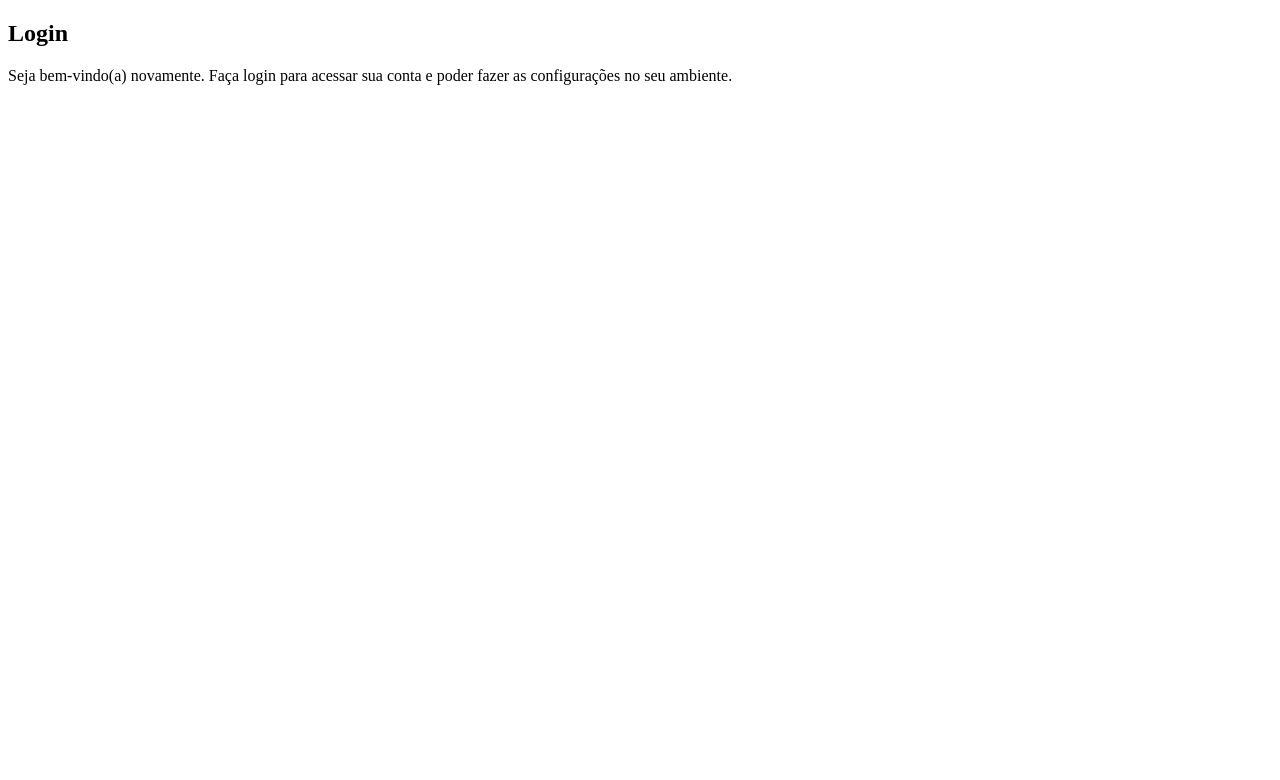
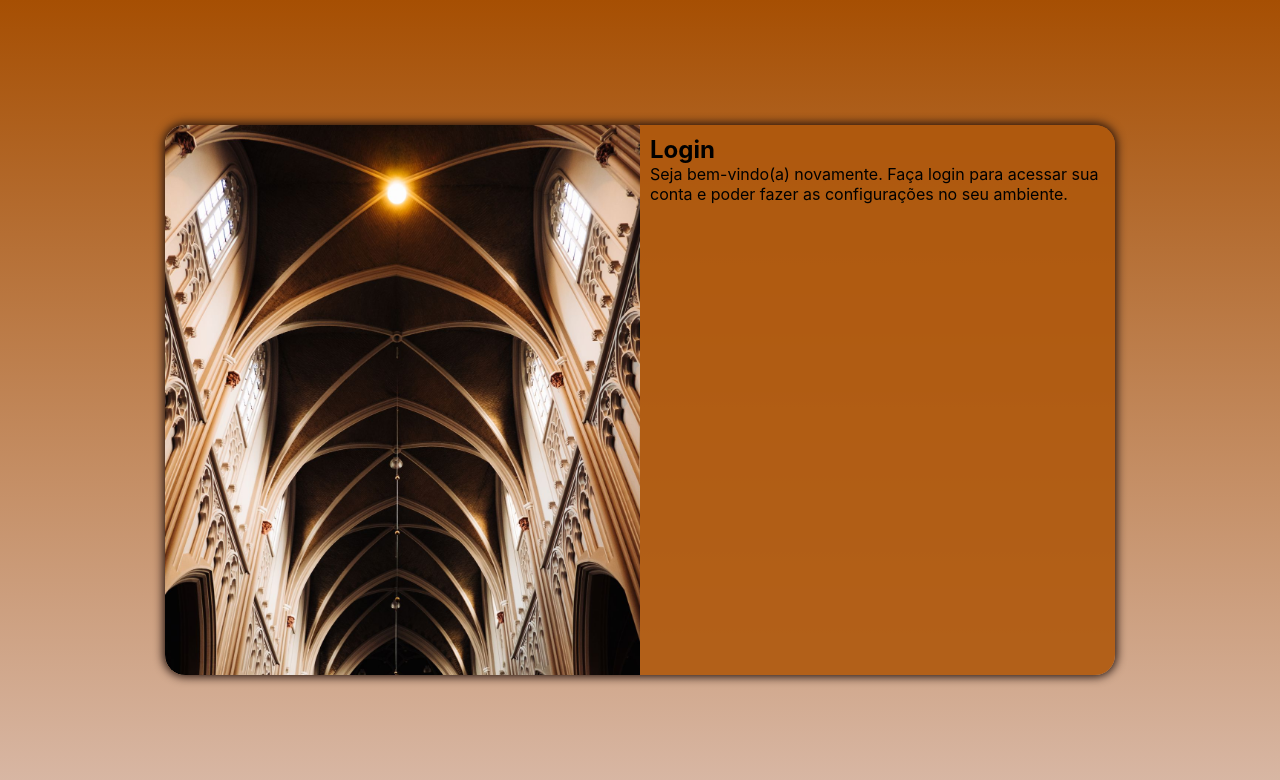
Before and after one commit to Lcgomes-arch/projeto-login, a plain HTML site: page index.html in a window 1280 px wide. Drawn offline with Linux system fonts and the light colour scheme.

Commit message:
media query para outras telas

```diff
--- /dev/null
+++ b/estilos/media-query.css
@@ -0,0 +1,50 @@
+@charset "UTF-8";
+
+
+@media screen and (min-width: 768px) and (max-width: 992px){
+
+    body{
+        background-image: linear-gradient(to top, #D9B9A7, #A64F03);
+    }
+
+    section#login{
+        width: 80vw;
+
+    }
+
+    section#login > div#imagem{
+        float: left;
+        width: 30%;
+        height: 100%;
+    }
+
+    section#login > div#formulario{
+        float: right;
+        width: 70%;
+
+    }
+}
+
+@media screen and (min-width: 992px){
+
+     body{
+        background-image: linear-gradient(to top, #D9B9A7, #A64F03);
+    }
+
+    section#login{
+        width: 950px;
+
+    }
+
+    section#login > div#imagem{
+        float: left;
+        width: 50%;
+        height: 100%;
+    }
+
+    section#login > div#formulario{
+        float: right;
+        width: 50%;
+
+    }
+}
--- a/estilos/style.css
+++ b/estilos/style.css
@@ -2,8 +2,57 @@
 
 /*
   Paleta de cores:
-  Laranja: #FF7F50
-  Vermelho: #FF0000
-  Branco: #FFFFFF
-  Amarelo: #FFFF00
+    #D97904
+    #A64F03
+    #8C593B
+    #D9B9A7
+    #26140E
 */
+
+*{
+    font-family: -apple-system, BlinkMacSystemFont, 'Segoe UI', Roboto, Oxygen, Ubuntu, Cantarell, 'Open Sans', 'Helvetica Neue', sans-serif;
+    padding: 0px;
+    margin: 0px;
+    box-sizing: border-box;
+}
+
+html, body{
+    height: 100vh;
+    width: 100vw;
+    background-color: #D9B9A7;
+}
+
+main{
+    position: relative;
+    height: 100vh;
+    width: 100vw;
+}
+
+section#login{
+    background-color: #af590de5;
+    height: 550px;
+    width: 500px;
+    border-radius: 20px;
+    position: absolute;
+    top: 50%;
+    left: 50%;
+    transform: translate(-50%, -50%);
+    overflow: hidden;
+    box-shadow: 0px 0px 10px 2px #26140E;
+
+    transition: width .3s, height .3s;
+    transition-timing-function: ease;
+}
+
+section#login > div#imagem{
+    background: #D9B9A7 url('../imagens/pexels-kyrylo-velchev-2164760595-40339183.jpg') no-repeat;
+    background-position: center top;
+    height: 400px;
+    background-size: cover;
+    display: block;
+}
+
+section#login > div#formulario{
+    display: block;
+    padding: 10px;
+}
--- a/index.html
+++ b/index.html
@@ -5,6 +5,7 @@
     <meta name="viewport" content="width=device-width, initial-scale=1.0">
     <link rel="stylesheet" href="estilos/style.css">
     <title>Login</title>
+    <link rel="stylesheet" href="estilos/media-query.css">
 </head>
 <body>
     <main>
```
Also changed, not shown: imagens/pexels-kyrylo-velchev-2164760595-40339183.jpg (renamed from imagens/pexels-kyrylo-velchev-2164760595-40339183 (1).jpg).
